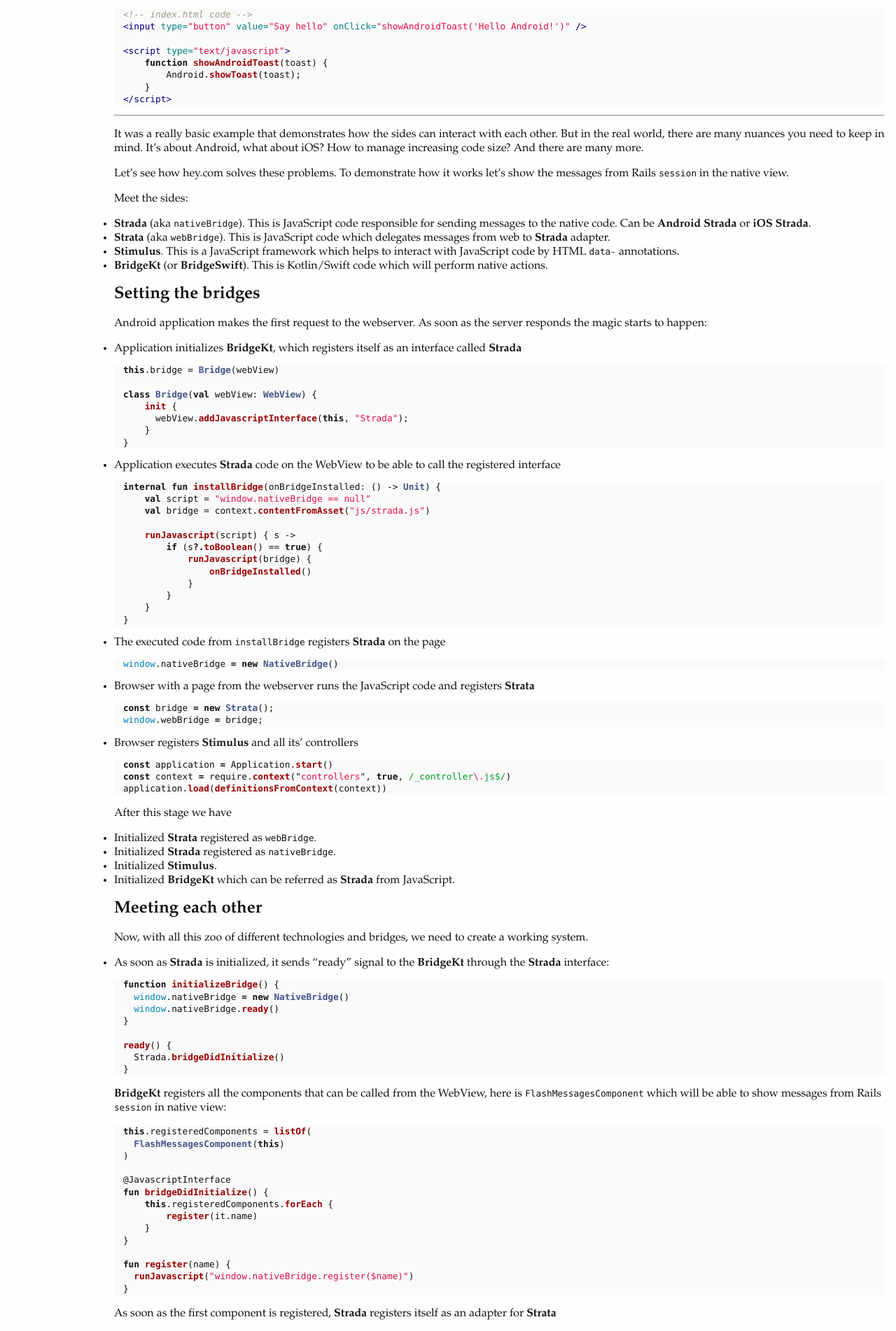
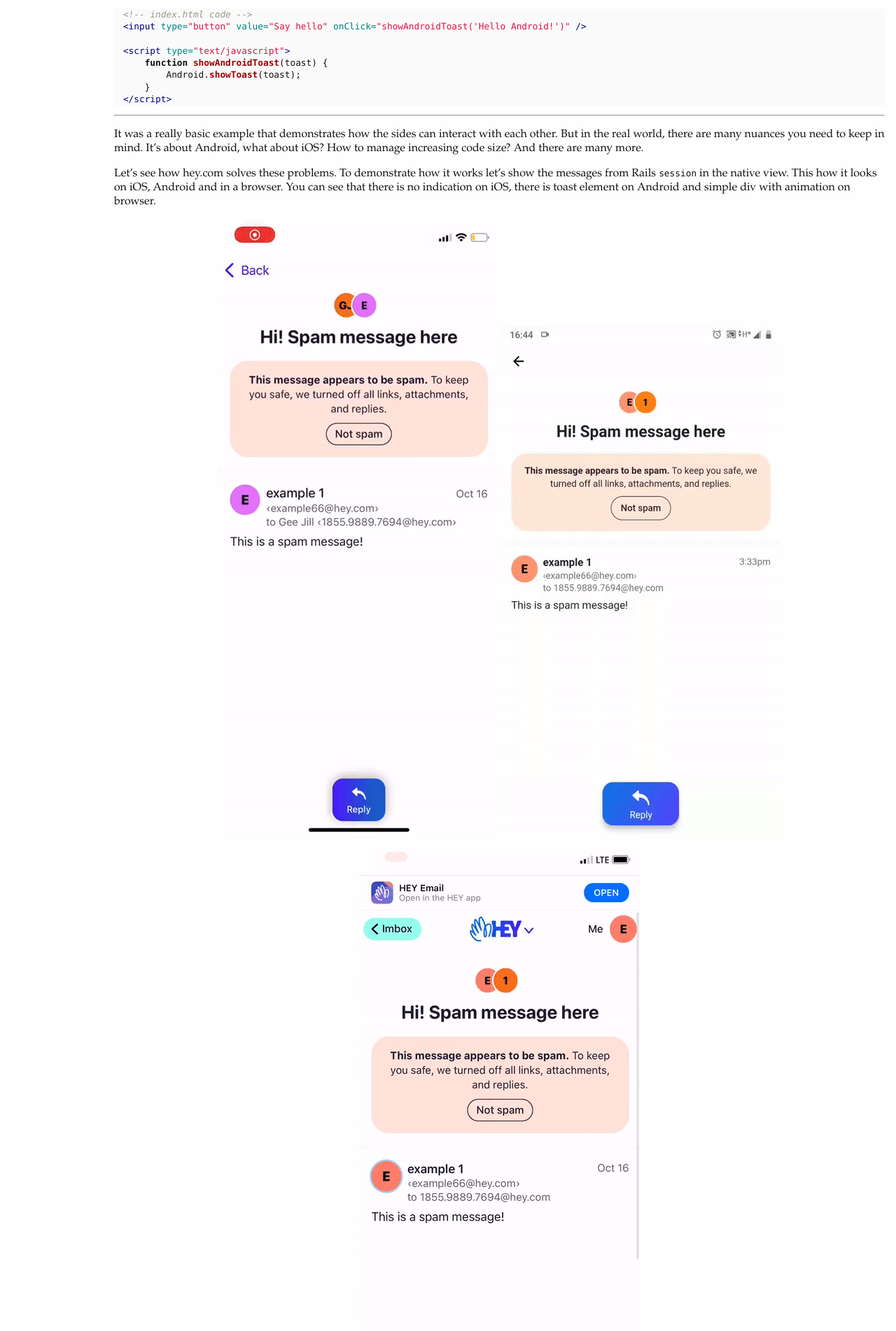
Before and after one commit to ignat-z/ignat-z.github.io, a Jekyll site: the page built from _posts/2021-10-16-hey-com-bridge.markdown, in a window 1280 px wide. Shown: the part 694-2596 px from the top of the page at 70% size. Built offline with Jekyll 4.4.1, drawn with Linux system fonts in a browser that asks for light colours.

Commit message:
Add demo for the strada post

````diff
--- a/_posts/2017-08-20-growing-trees-part2.markdown
+++ b/_posts/2017-08-20-growing-trees-part2.markdown
@@ -78,9 +78,13 @@ puts ASTRenderer.new(ast).call
 ```
 
 Result:
+
+
 ![AST tree](</assets/growing-trees-2/factorial_ast.png>)
 
 Result with comments (you could receive this version by minor changing code above):
+
+
 ![AST tree with comments](</assets/growing-trees-2/factorial_ast_comments.png>)
 
 Factorial function source code:
--- a/_posts/2021-10-16-hey-com-bridge.markdown
+++ b/_posts/2021-10-16-hey-com-bridge.markdown
@@ -53,7 +53,12 @@ webView.addJavascriptInterface(WebAppInterface(this), "Android")
 
 It was a really basic example that demonstrates how the sides can interact with each other. But in the real world, there are many nuances you need to keep in mind. It's about Android, what about iOS? How to manage increasing code size? And there are many more.
 
-Let's see how hey.com solves these problems. To demonstrate how it works let's show the messages from Rails `session` in the native view.
+Let's see how hey.com solves these problems. To demonstrate how it works let's show the messages from Rails `session` in the native view. This how it looks on iOS, Android and in a browser. You can see that there is no indication on iOS, there is toast element on Android and simple div with animation on browser.
+
+![iOS](/assets/strada/ios.gif)
+![Android](/assets/strada/android.gif)
+![Browser](/assets/strada/browser.gif)
+{: .text-center}
 
 Meet the sides:
 - **Strada** (aka `nativeBridge`). This is JavaScript code responsible for sending messages to the native code. Can be **Android Strada** or **iOS Strada**.
--- a/css/article.scss
+++ b/css/article.scss
@@ -20,8 +20,11 @@
 
 article {
    img {
-      display: block;
       margin-left: auto;
       margin-right: auto;
     }
+
+    .text-center {
+      text-align: center;
+    }
 }
````
Also changed, not shown: assets/strada/android.gif (added), assets/strada/browser.gif (added), assets/strada/ios.gif (added).
